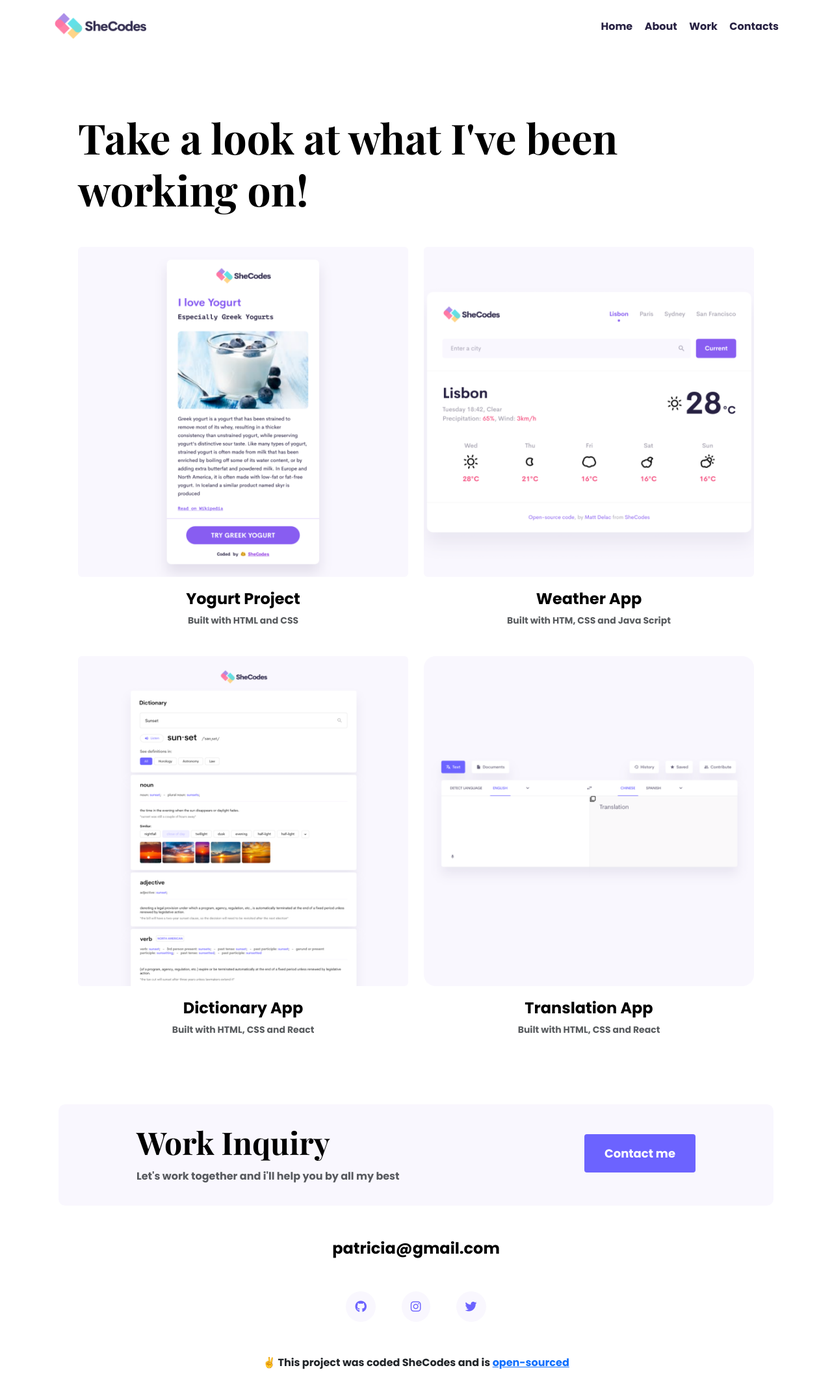
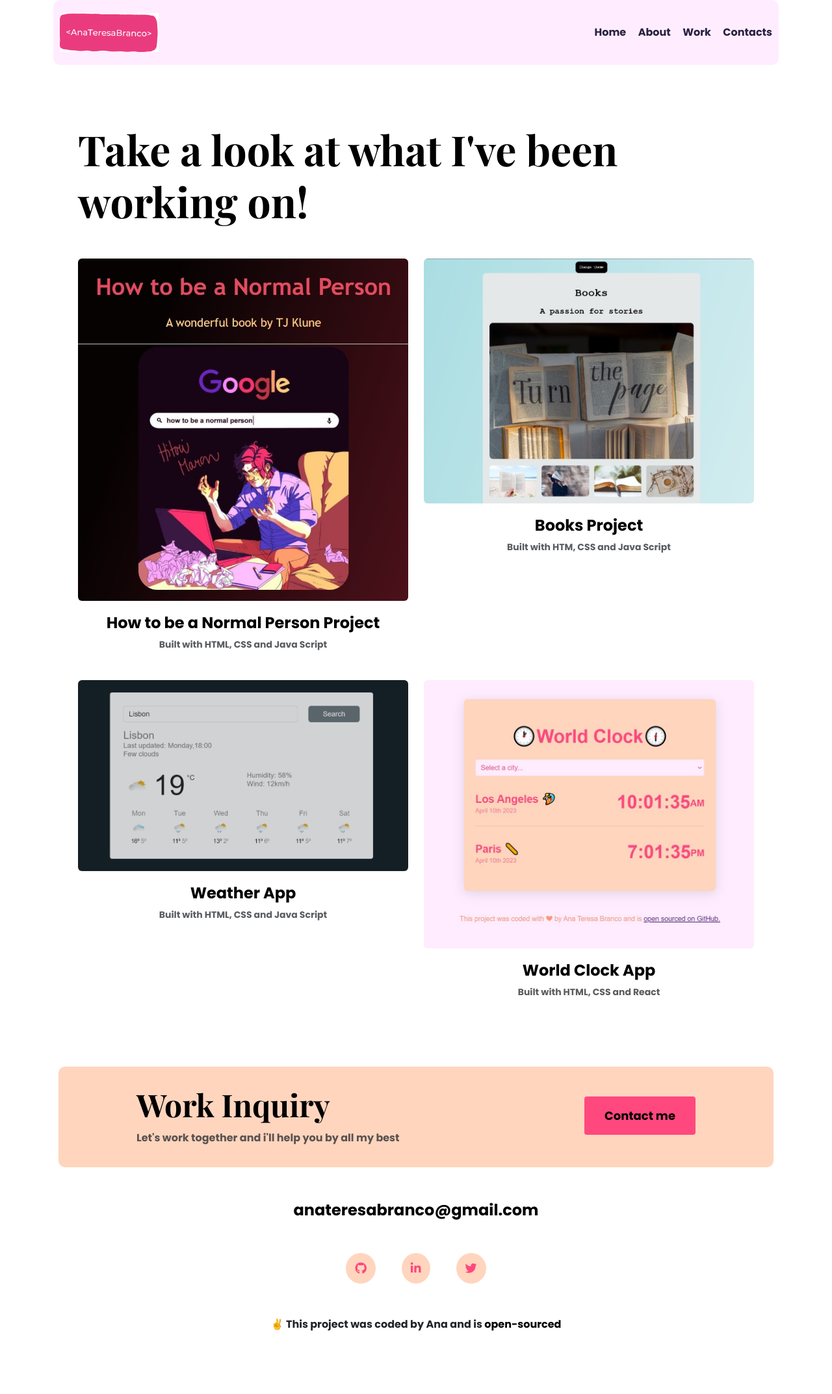
Before and after one commit to atbranco/Portfolio, a plain HTML site: page work.html in a window 1280 px wide. Shown: the whole page at 65% size. Drawn offline with nearby package versions, Linux system fonts and the light colour scheme.

Commit message:
changed content and design

```diff
--- a/css/styles.css
+++ b/css/styles.css
@@ -1,8 +1,10 @@
 :root {
-  --branding-color: #6c63ff;
+  --branding-color: #ff487e;
   --heading-font-family: "Playfair Display", serif;
   --default-font-family: "Poppins", sans-serif;
-  --secondary-color: #f9f7fe;
+  --secondary-color: #ffd5be;
+  --tertiary-color: #ffedff;
+  --quaternary-color: #ff9776;
 }
 
 body {
@@ -33,6 +35,9 @@ p {
   font-size: 16px;
   line-height: 30px;
 }
+.logo {
+  max-height: 60px;
+}
 .hero {
   background: var(--secondary-color);
   text-align: center;
@@ -52,6 +57,14 @@ p {
 }
 .content-container {
   padding: 60px 20px;
+}
+.content-container a:hover {
+  color: var(--branding-color);
+  text-decoration: none;
+}
+.content-container a {
+  color: black;
+  text-decoration: none;
 }
 .content h1 {
   font-size: 64px;
@@ -92,20 +105,24 @@ p {
 .project-description {
   padding: 120px 60px;
 }
-.logo {
-  max-height: 40px;
+.icon {
+  color: var(--branding-color);
 }
 nav {
-  padding: 20px 0;
+  padding: 20px 10px;
+  background: var(--tertiary-color);
+  margin: 0;
+  border-radius: 10px;
+  line-height: 2;
 }
 nav ul {
   padding: 0;
   margin: 0;
 }
 nav li {
-  display: inline;
+  display: inline-flex;
   list-style: none;
-  line-height: 42px;
+  line-height: 60px;
   margin-left: 15px;
 }
 
@@ -149,7 +166,7 @@ footer .social-links a {
   transition: all 100ms ease-in-out;
 }
 footer .social-links a:hover {
-  color: white;
+  color: var(--tertiary-color);
   background: var(--branding-color);
 }
 @media (max-width: 900px) {
--- a/work.html
+++ b/work.html
@@ -37,13 +37,13 @@
       <nav class="d-flex justify-content-between">
         <a href="/" title="Homepage">
           <img
-            src="/images/logo.png"
+            src="/images/Ana-logo-color.png"
             class="logo d-none d-md-block"
-            alt="logo-patricia" />
+            alt="logo-Ana" />
           <img
-            src="/images/small_logo.jpg"
+            src="/images/Ana-small-logo-color.png"
             class="logo d-block d-md-none"
-            alt="small-logo-patricia"
+            alt="small-logo-Ana"
         /></a>
         <ul>
           <li>
@@ -68,20 +68,22 @@
         <div class="row">
           <div class="col-md-6 mb-4">
             <img
-              src="/images/yogurt.png"
+              src="/images/Normal Person.jpg"
               class="img-fluid mb-3 rounded"
-              alt="Yogurt project preview"
+              alt="How to be a Normal Person project preview"
             />
-            <h3 class="text-center m-0">Yogurt Project</h3>
-            <p class="text-center text-muted">Built with HTML and CSS</p>
+            <h3 class="text-center m-0">How to be a Normal Person Project</h3>
+            <p class="text-center text-muted">
+              Built with HTML, CSS and Java Script
+            </p>
           </div>
           <div class="col-md-6 mb-4">
             <img
-              src="/images/weather.png"
+              src="/images/Books project.jpg"
               class="img-fluid mb-3 rounded"
-              alt="Weather app preview"
+              alt="Books project preview"
             />
-            <h3 class="text-center m-0">Weather App</h3>
+            <h3 class="text-center m-0">Books Project</h3>
             <p class="text-center text-muted">
               Built with HTM, CSS and Java Script
             </p>
@@ -90,20 +92,22 @@
         <div class="row">
           <div class="col-md-6 mb-4">
             <img
-              src="/images/dictionary.png"
+              src="/images/weather-app.jpg"
               class="img-fluid mb-3 rounded"
-              alt="Dictionary app preview"
+              alt="Weather app preview"
             />
-            <h3 class="text-center m-0">Dictionary App</h3>
-            <p class="text-center text-muted">Built with HTML, CSS and React</p>
+            <h3 class="text-center m-0">Weather App</h3>
+            <p class="text-center text-muted">
+              Built with HTML, CSS and Java Script
+            </p>
           </div>
           <div class="col-md-6 mb-4">
             <img
-              src="/images/translator.png"
+              src="/images/World Clock.jpg"
               class="img-fluid mb-3 rounded"
-              alt="Translation app preview"
+              alt="World Clock app preview"
             />
-            <h3 class="text-center m-0">Translation App</h3>
+            <h3 class="text-center m-0">World Clock App</h3>
             <p class="text-center text-muted">Built with HTML, CSS and React</p>
           </div>
         </div>
@@ -120,7 +124,7 @@
             <a
               href="/contact.html"
               class="btn btn-branding mt-3"
-              title="Contact Patricia
+              title="Contact Ana
             "
               >Contact me</a
             >
@@ -129,36 +133,34 @@
 
         <div class="d-flex justify-content-center mb-5">
           <a
-            href="mailto:patricia@gmail.com"
+            href="mailto:anateresabranco@gmail.com"
             class="email-link"
-            title="email Pa
-          "
-          >
-            patricia@gmail.com
+            title="email Ana"
+            >anateresabranco@gmail.com
           </a>
         </div>
         <div class="social-links d-flex justify-content-center">
           <a
-            href="http//www.github.com/patricia"
+            href="http//www.github.com/atbranco"
             target="_blank"
             title="GitHub Profile"
             ><i class="fa-brands fa-github"></i
           ></a>
           <a
-            href="http//www.instagram.com/patricia.codes"
+            href="https://www.linkedin.com/in/ana-teresa-branco-bb397b83/"
             target="_blank"
-            title="Instagram  Profile"
-            ><i class="fa-brands fa-instagram"></i
+            title="LinkedIn Profile"
+            ><i class="fa-brands fa-linkedin-in"></i
           ></a>
           <a
-            href="http//www.twitter.com/patricia"
+            href="http//www.twitter.com/anatbranco"
             target="_blank"
             title="Twitter Profile"
             ><i class="fa-brands fa-twitter"></i
           ></a>
         </div>
         <p class="text-center mt-5">
-          ✌ This project was coded SheCodes and is
+          ✌ This project was coded by Ana and is
           <a href="https://github.com/atbranco/Portfolio" target="_blank"
             >open-sourced</a
           >
```
Also changed, not shown: about.html (+29 -28 lines), contact.html (+26 -26 lines), index.html (+36 -42 lines), images/1.png (added), images/2.png (added), images/3.png (added), images/Ana-logo-black.png (added), images/Ana-logo-color.png (added), images/Ana-logo-grey.png (added), images/Ana-small-logo-black.png (added), images/Ana-small-logo-color.png (added), images/Ana-small-logo-grey.png (added), images/Books project.jpg (added), images/How to be a Normal Person.jpg (added), 3 more files, 1 other file.
